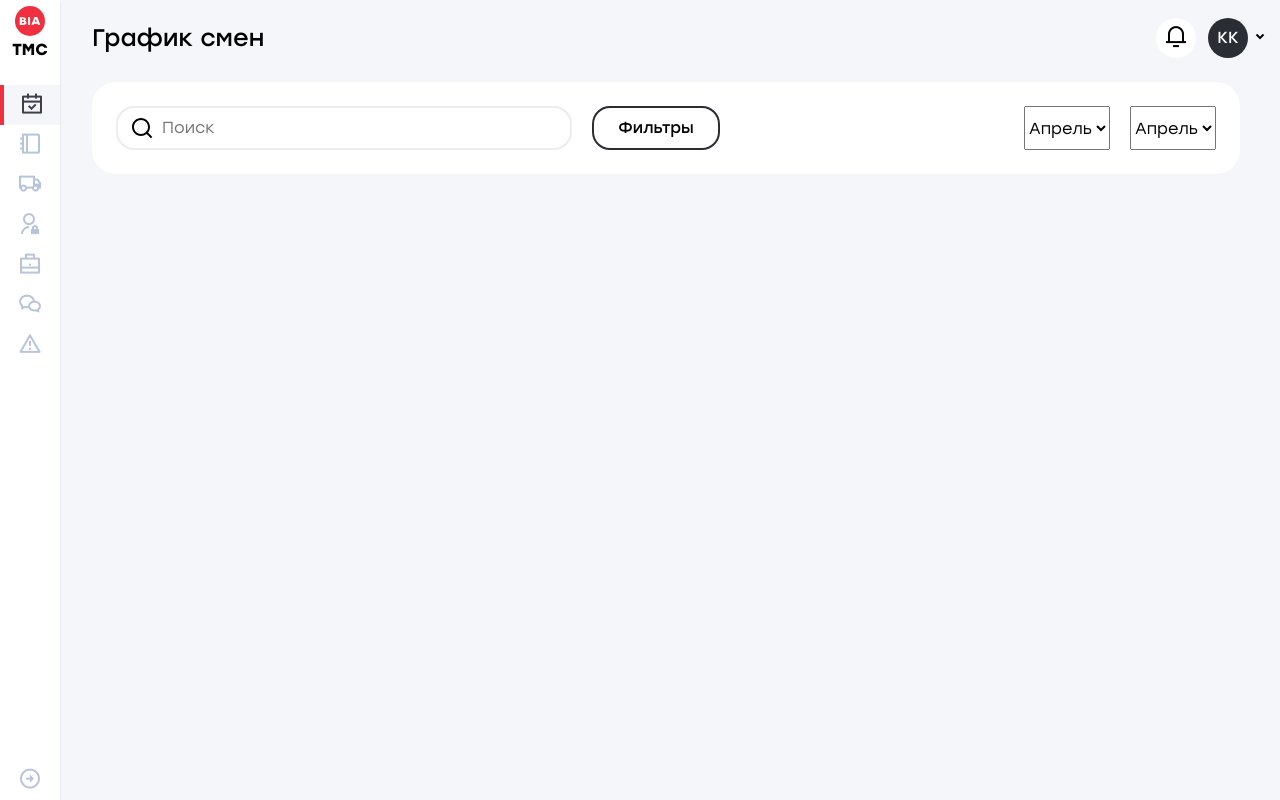
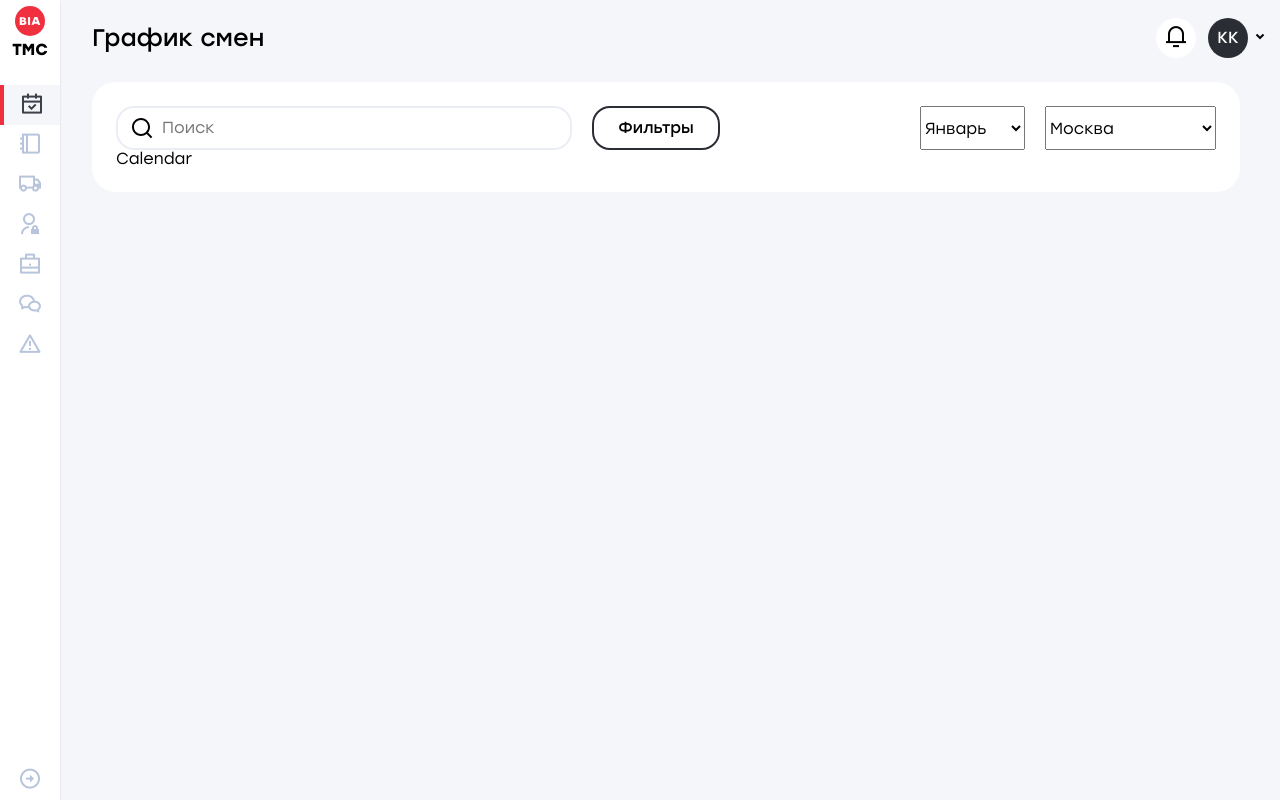
Before and after one commit to IgorSuhachov/bia-test, a React (Create React App) app: page / in a window 1280 px wide. Built offline with nearby package versions, Linux system fonts and the light colour scheme.

Commit message:
fix: Исправил расположение элементов
Элементы в Workspace в верхней части были в неправильном контейнере

```diff
--- /dev/null
+++ b/src/Components/Main/Workspace/Calendar/Calendar.jsx
@@ -0,0 +1,9 @@
+import React from 'react';
+
+export default function Calendar() {
+  return (
+    <section className="calendar">
+      <div>Calendar</div>
+    </section>
+  );
+}
--- a/src/Components/Main/Workspace/Workspace.jsx
+++ b/src/Components/Main/Workspace/Workspace.jsx
@@ -1,26 +1,40 @@
 import React from 'react';
+import Calendar from './Calendar/Calendar';
 
 export default function Workspace() {
   return (
     <section className="workspace">
+      <div className="workspace__heading">
         <div className="workspace__wrapper">
           <input type="text" placeholder="Поиск" className="workspace__input" />
           <button className="workspace__filters">Фильтры</button>
         </div>
         <div className="workspace__wrapper">
           <select name="" id="">
+            <option value="">Январь</option>
+            <option value="">Февраль</option>
+            <option value="">Март</option>
             <option value="">Апрель</option>
-          <option value="">Апрель</option>
-          <option value="">Апрель</option>
-          <option value="">Апрель</option>
+            <option value="">Май</option>
+            <option value="">Июнь</option>
+            <option value="">Июль</option>
+            <option value="">Август</option>
+            <option value="">Сентябрь</option>
+            <option value="">Октябрь</option>
+            <option value="">Ноябрь</option>
+            <option value="">Декабрь</option>
           </select>
           <select name="" id="">
-          <option value="">Апрель</option>
-          <option value="">Апрель</option>
-          <option value="">Апрель</option>
-          <option value="">Апрель</option>
+            <option value="">Москва</option>
+            <option value="">Санкт-Петербург</option>
+            <option value="">Казань</option>
+            <option value="">Сочи</option>
+            <option value="">Волгоград</option>
+            <option value="">Новосибирск</option>
           </select>
         </div>
+      </div>
+      <Calendar />
     </section>
   );
 }
--- a/src/Components/Main/Workspace/Workspace.scss
+++ b/src/Components/Main/Workspace/Workspace.scss
@@ -3,6 +3,9 @@
   margin: 24px 32px 0 0;
   background-color: #fff;
   border-radius: 24px;
+}
+
+.workspace__heading {
   display: flex;
   justify-content: space-between;
 }
```
Also changed, not shown: src/Components/Main/Workspace/Calendar/Calendar.scss (added). Lines whose indentation alone changed are shown as unchanged.
